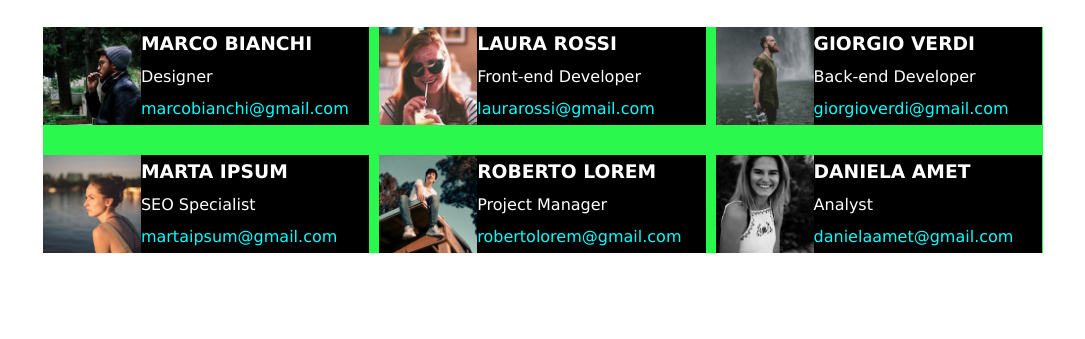
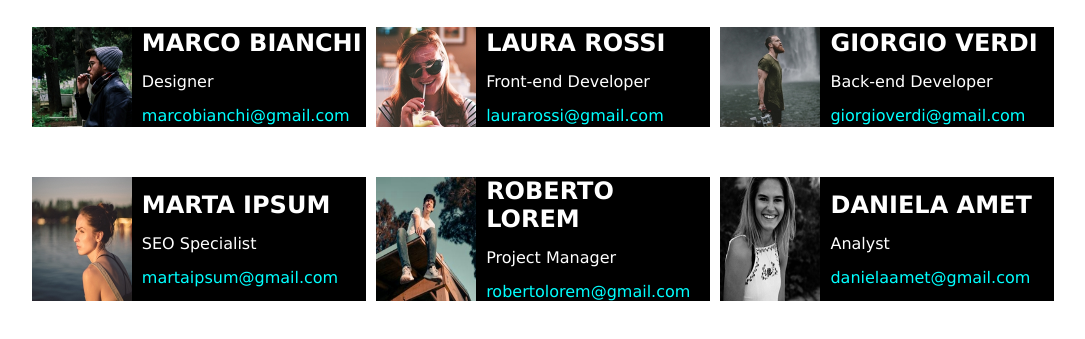
Before and after one commit to Dave-93/html-css-flex-cards, a plain HTML site: page index.html in a window 1280 px wide. Shown: the part 139-478 px from the top of the page, without its empty margins (97-1182 px from the left). Drawn offline with Linux system fonts and the light colour scheme.

Commit message:
fix: final check

```diff
--- a/css/style.css
+++ b/css/style.css
@@ -19,7 +19,7 @@ header > h1, header > p{
 }
 
 header, .container-box{
-    width: 1000px;
+    width: 80%;
     margin: 0 auto;
 }
 
@@ -27,16 +27,17 @@ header, .container-box{
 .container-box{
     display: flex;
     flex-wrap: wrap;
-    row-gap: 30px;
+    row-gap: 50px;
     column-gap: 10px;
-
-    background-color: rgb(42, 248, 77);/*da togliere*/
+    justify-content: center;
 }
 
 .box{
     background-color: black;
     color: white;
     display: flex;
+
+    /* flex-basis: 450px; */
     flex-basis: calc((100% / 3)  - 7px);
 }
 
@@ -46,16 +47,15 @@ header, .container-box{
 
 .box-info{
     width: 70%;
-    display: flex;                      /**/
-    flex-direction: column;             /*è più "CORRETTO" rendere il box flex per usare la sue proprietà o mettere semplicemente dei mergin ai componenti del suo contenuto? (vedi sotto)*/
-    justify-content: space-around;      /**/
+    display: flex;
+    flex-direction: column;
+    justify-content: center;
+    padding-left: 10px;
 }
-/* .box-info > h3{
-    margin-top: 10px;
+
+.box-info > p{
+    margin: 15px 0;
 }
-.box-info > p{
-    margin: 10px 0;
-} */
 
 .box-info > a{
     color: cyan;
--- a/index.html
+++ b/index.html
@@ -17,7 +17,7 @@
             <div class="box">
                 <img src="./img/male1.png" alt="Marco">
                 <div class="box-info">
-                    <h3>MARCO BIANCHI</h3>
+                    <h2>MARCO BIANCHI</h2>
                     <p>Designer</p>
                     <a href="">marcobianchi@gmail.com</a>
                 </div>
@@ -27,7 +27,7 @@
             <div class="box">
                 <img src="./img/female1.png" alt="Laura">
                 <div class="box-info">
-                    <h3>LAURA ROSSI</h3>
+                    <h2>LAURA ROSSI</h2>
                     <p>Front-end Developer</p>
                     <a href="">laurarossi@gmail.com</a>
                 </div>
@@ -36,7 +36,7 @@
             <div class="box">
                 <img src="./img/male2.png" alt="Marco">
                 <div class="box-info">
-                    <h3>GIORGIO VERDI</h3>
+                    <h2>GIORGIO VERDI</h2>
                     <p>Back-end Developer</p>
                     <a href="">giorgioverdi@gmail.com</a>
                 </div>
@@ -46,7 +46,7 @@
             <div class="box">
                 <img src="./img/female2.png" alt="Laura">
                 <div class="box-info">
-                    <h3>MARTA IPSUM</h3>
+                    <h2>MARTA IPSUM</h2>
                     <p>SEO Specialist</p>
                     <a href="">martaipsum@gmail.com</a>
                 </div>
@@ -55,7 +55,7 @@
             <div class="box">
                 <img src="./img/male3.png" alt="Marco">
                 <div class="box-info">
-                    <h3>ROBERTO LOREM</h3>
+                    <h2>ROBERTO LOREM</h2>
                     <p>Project Manager</p>
                     <a href="">robertolorem@gmail.com</a>
                 </div>
@@ -65,7 +65,7 @@
             <div class="box">
                 <img src="./img/female3.png" alt="Laura">
                 <div class="box-info">
-                    <h3>DANIELA AMET</h3>
+                    <h2>DANIELA AMET</h2>
                     <p>Analyst</p>
                     <a href="">danielaamet@gmail.com</a>
                 </div>
```
